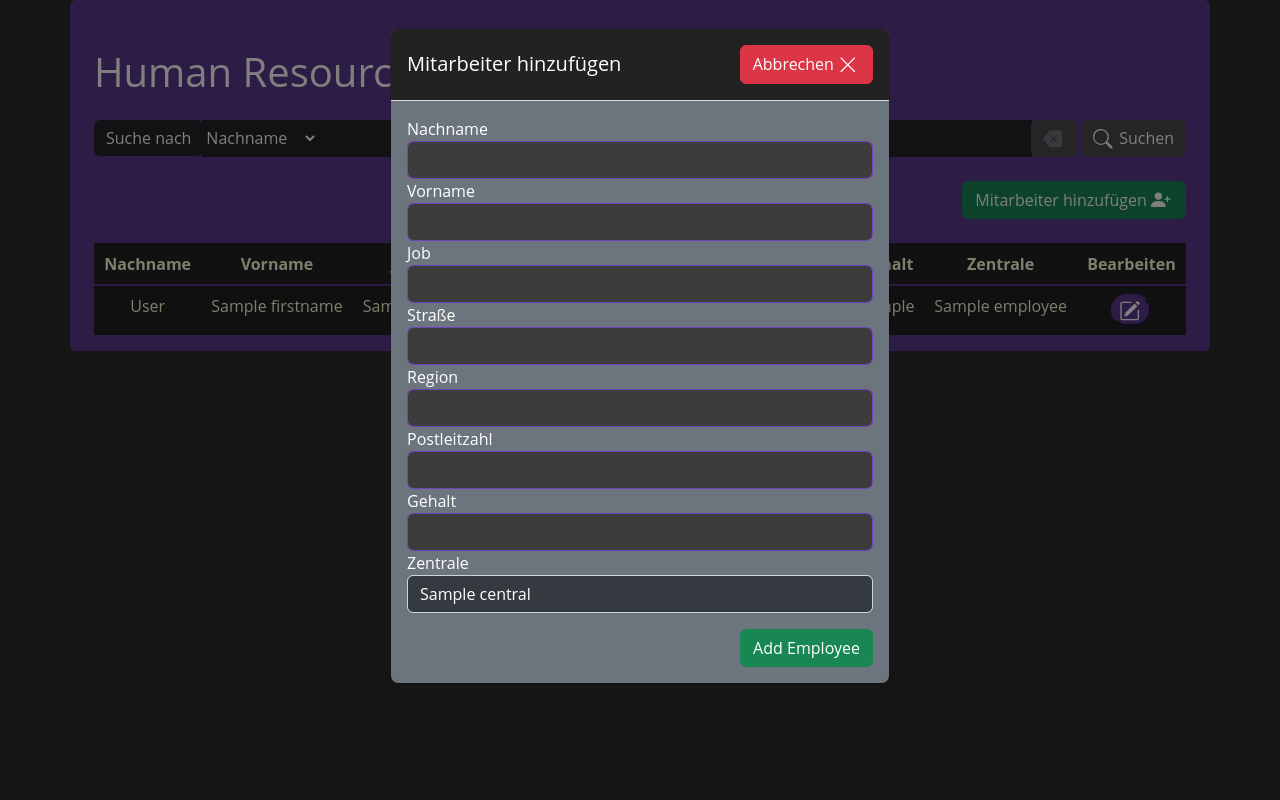
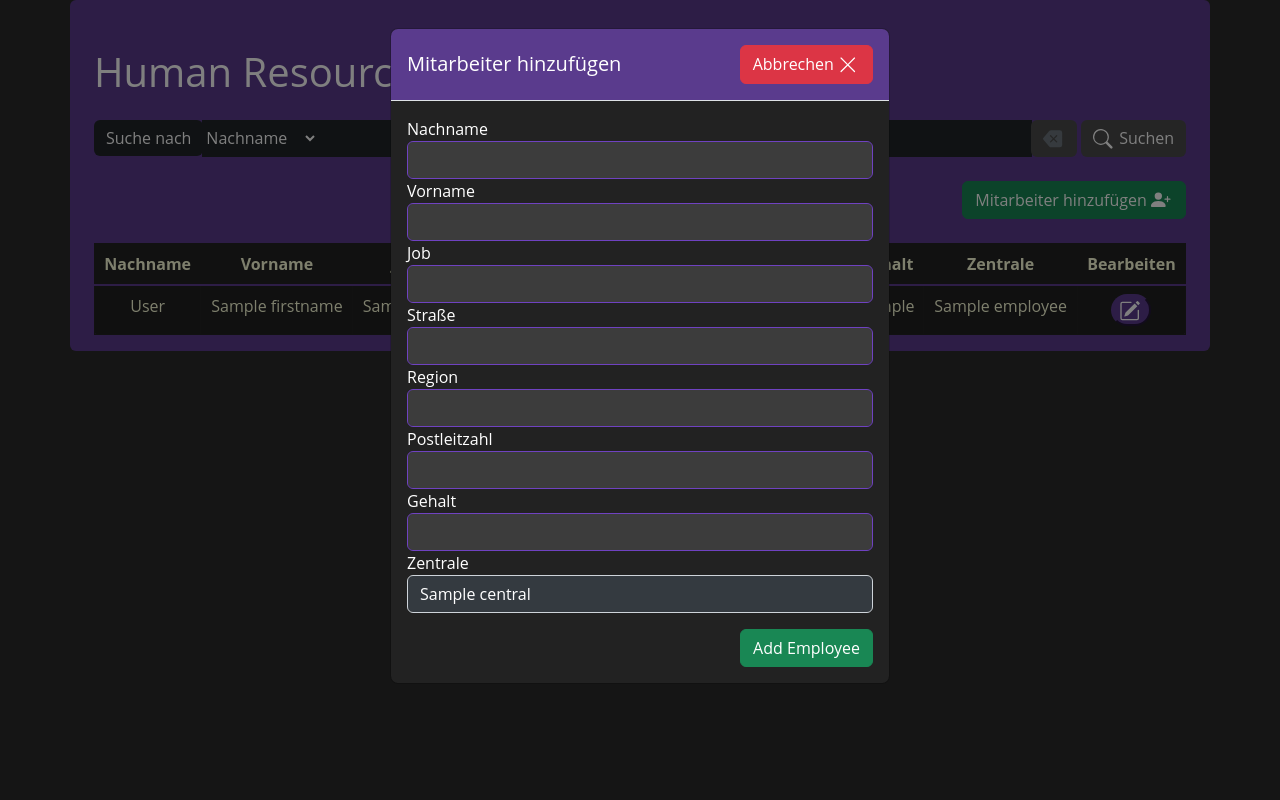
Before and after one commit to MultiKnacker/Projekt-WIN, a Python web app: template flask/templates/managementview.html in a window 1280 px wide, after a click on "Mitarbeiter hinzufügen". Run offline with Jinja, Linux system fonts and the light colour scheme; the template is opened without the code that fills it: most values are stand-ins (such as "Sample title", 1, 10 or a date in 2020); some libraries are stand-ins or nearby versions.

Commit message:
prettified modals

```diff
--- a/flask/static/css/main.css
+++ b/flask/static/css/main.css
@@ -231,12 +231,12 @@
     modal design
  */
 .modal-header {
-    background-color: var(--primary-background-color) !important;
+    background-color: var(--primary-accent-color) !important;
     color: var(--font-primary) !important;
 }
 
 .modal-content {
-    background-color: var(--secondary-background-color);
+    background-color: var(--primary-background-color);
     color: var(--font-primary) !important;
 }
 
```
